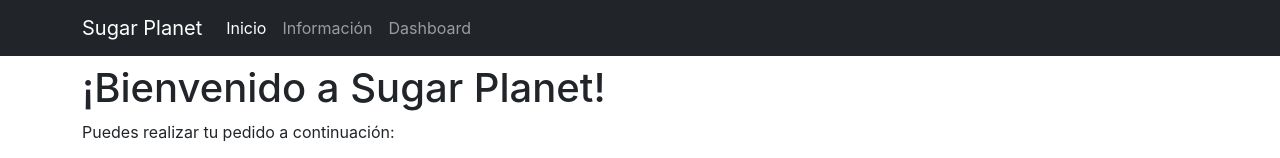
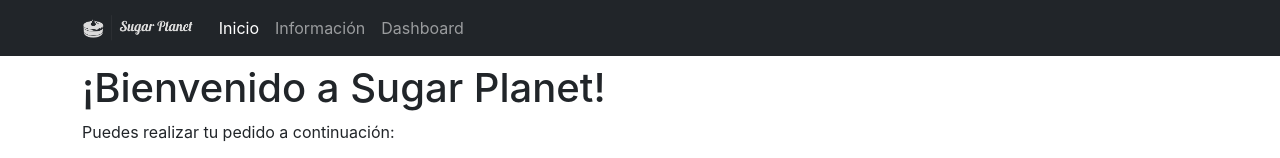
Before and after one commit to WollenMoth/sugar-planet, a React (Create React App) app: page / in a window 1280 px wide. Shown: the top 158 px of the page. Built offline with nearby package versions, Linux system fonts and the light colour scheme; the HTML template or start-up script is replaced by a standard one.

Commit message:
style: add logo to NavBar

```diff
--- a/src/components/navBar.jsx
+++ b/src/components/navBar.jsx
@@ -3,13 +3,21 @@
 import Navbar from "react-bootstrap/Navbar";
 import Container from "react-bootstrap/Container";
 import Nav from "react-bootstrap/Nav";
+import logo from "../assets/logo.png";
 
 function NavBar(props) {
   return (
     <Navbar bg="dark" variant="dark" className="mb-2">
       <Container>
         <LinkContainer to="/">
-          <Navbar.Brand>Sugar Planet</Navbar.Brand>
+          <Navbar.Brand>
+            <img
+              src={logo}
+              height="30"
+              className="d-inline-block align-top"
+              alt="Sugar Planet logo"
+            />
+          </Navbar.Brand>
         </LinkContainer>
         <Nav className="me-auto">
           <LinkContainer to="/">
```
Also changed, not shown: src/assets/logo.png (added).
